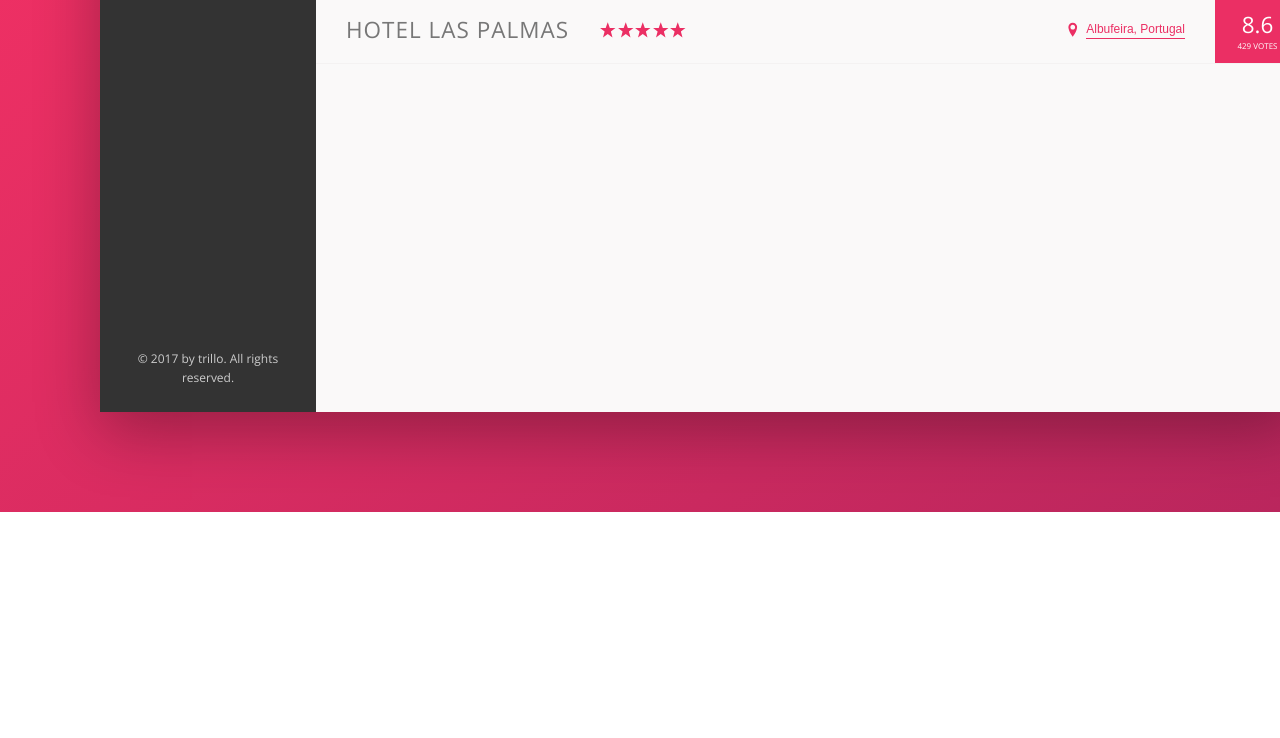
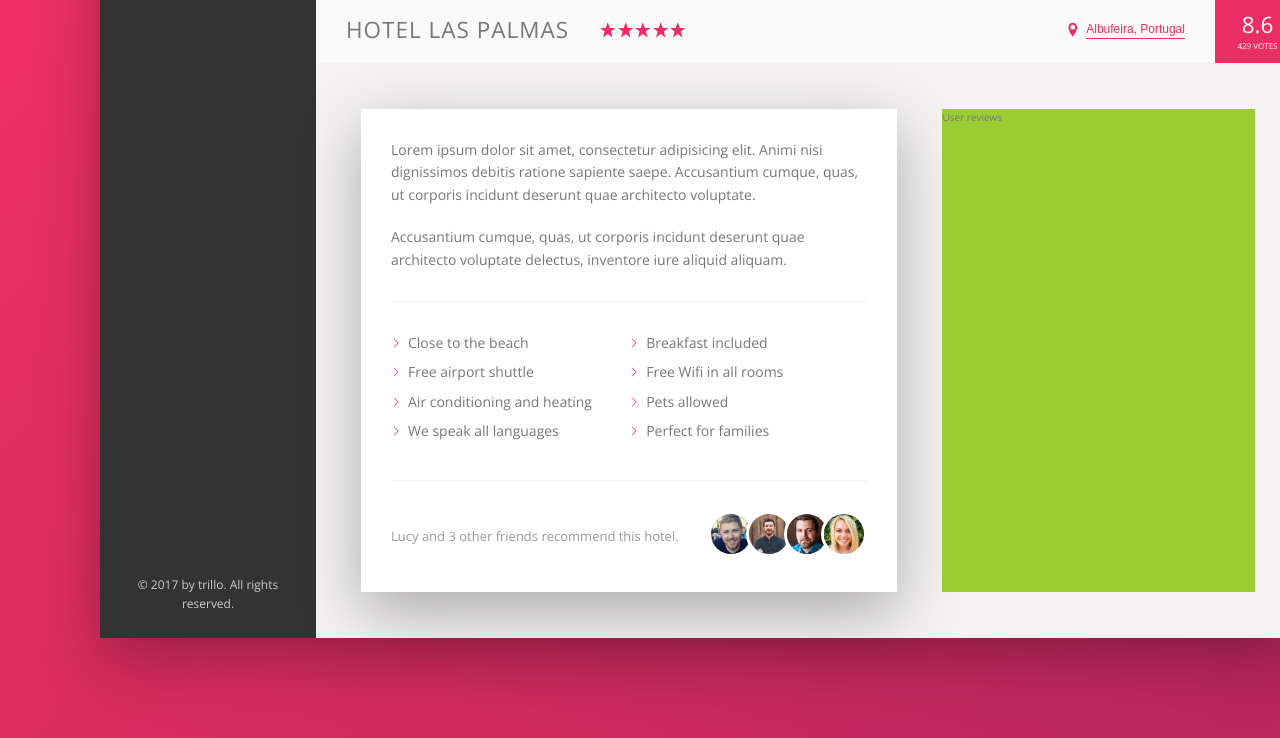
Before and after one commit to tearSorcerer/jonas-trillo, a website: page index.html in a window 1280 px wide. Shown: the part 558-1296 px from the top of the page. Before the commit the page ends 1070 px from the top, so only its background shows below. Drawn offline with nearby package versions, Linux system fonts and the light colour scheme.

Commit message:
Building description section

```diff
--- a/index.html
+++ b/index.html
@@ -158,6 +158,44 @@
               <div class="overview__rating-count">429 votes</div>
             </div>
           </div>
+
+          <div class="detail">
+            <div class="description">
+              <p class="paragraph">
+                Lorem ipsum dolor sit amet, consectetur adipisicing elit. Animi nisi dignissimos debitis ratione sapiente saepe. Accusantium cumque, quas, ut corporis incidunt deserunt quae architecto voluptate.
+              </p>
+              <p class="paragraph">
+                Accusantium cumque, quas, ut corporis incidunt deserunt quae architecto voluptate delectus, inventore iure aliquid aliquam.
+              </p>
+
+              <ul class="list">
+                <li class="list__item">Close to the beach</li>
+                <li class="list__item">Breakfast included</li>
+                <li class="list__item">Free airport shuttle</li>
+                <li class="list__item">Free Wifi in all rooms</li>
+                <li class="list__item">Air conditioning and heating</li>
+                <li class="list__item">Pets allowed</li>
+                <li class="list__item">We speak all languages</li>
+                <li class="list__item">Perfect for families</li>
+              </ul>
+
+              <div class="recommend">
+                <p class="recommend__count">
+                  Lucy and 3 other friends recommend this hotel.
+                </p>
+                <div class="recommend__friends">
+                  <img src="img/user-3.jpg" alt="Friend 1" class="recommend__photo">
+                  <img src="img/user-4.jpg" alt="Friend 2" class="recommend__photo">
+                  <img src="img/user-5.jpg" alt="Friend 3" class="recommend__photo">
+                  <img src="img/user-6.jpg" alt="Friend 4" class="recommend__photo">
+                </div>
+              </div>
+            </div>
+
+            <div class="user-reviews">
+              User reviews
+            </div>
+          </div>
         </main>
       </div>
     </div>
--- a/sass/_base.scss
+++ b/sass/_base.scss
@@ -12,6 +12,8 @@
   --color-grey-dark-3: #999;
 
   --shadow-dark: 0 2rem 6rem rgba(0, 0, 0, 0.3);
+  --shadow-light:  0 2rem 5rem rgba(0, 0, 0, 0.06);
+  --line: 1px solid var(--color-grey-light-2);
 }
 
 * {
--- a/sass/_components.scss
+++ b/sass/_components.scss
@@ -199,7 +199,7 @@
 /// HOTEL OVERVIEW
 .overview {
   display: flex;
-  border-bottom: 1px solid var(--color-grey-light-2);
+  border-bottom: var(--line);
   align-items: center;
 
   // justify-content: space-between; // evenly distributes space among all elements in the main axis. [Not what we wanted]
@@ -309,3 +309,76 @@
     box-shadow: none;
   }
 }
+
+////////////////////////////////////////////////////
+/// PARAGRAPH
+.paragraph:not(:last-of-type) {
+  margin-bottom: 2rem;
+}
+
+////////////////////////////////////////////////////
+/// LIST
+.list {
+  list-style: none; // get rid of bullets
+  margin: 3rem 0;
+  padding: 3rem 0;
+  border-top: var(--line);
+  border-bottom: var(--line);
+
+  display: flex;
+  flex-wrap: wrap;
+
+  &__item {
+    flex: 0 0 50%;
+    margin-bottom: .7rem;
+  }
+
+  &__item::before {
+    content: "";
+    display: inline-block;
+    height: 1rem;
+    width: 1rem;
+    margin-right: .7rem;
+
+    // Old browsers
+    // background-image: url(../img/chevron-thin-right.svg);
+    // background-size: cover;
+
+    // Newer browsers - masks
+    background-color: var(--color-primary);
+    -webkit-mask-image: url(../img/chevron-thin-right.svg);
+    -webkit-mask-size: cover;
+    mask-image: url(../img/chevron-thin-right.svg);
+    mask-size: cover;
+  }
+}
+
+////////////////////////////////////////////////////
+/// RECOMMEND
+.recommend {
+  font-size: 1.3rem;
+  color: var(--color-grey-dark-3);
+
+  display: flex;
+  align-items: center;
+
+  &__count {
+    margin-right: auto;
+  }
+
+  &__friends {
+
+  }
+
+  &__photo {
+    height: 4rem;
+    width: 4rem;
+    border-radius: 50%;
+    border: 3px solid white;
+    box-sizing: content-box;
+
+    &:not(:last-child) {
+      margin-right: -1.15rem;
+    }
+  }
+}
--- a/sass/_layout.scss
+++ b/sass/_layout.scss
@@ -9,7 +9,7 @@
 .header {
   height: 7rem;
   background-color: white;
-  border-bottom: 1px solid var(--color-grey-light-2);
+  border-bottom: var(--line);
   font-size: 1.4rem;
 
   display: flex;
@@ -24,7 +24,7 @@
 .sidebar {
   background-color: var(--color-grey-dark-1);
   justify-content: flex-start;
-  flex: 0 0 18%;   // grow, shrink, basis
+  flex: 0 0 18%; // grow, shrink, basis
   display: flex;
   flex-direction: column;
   justify-content: space-between;
@@ -32,8 +32,27 @@
 
 .hotel-view {
   justify-content: flex-end;
-  //TEST
-  height: 80rem;
 
   flex: 1; // same as flex-grow: 1
 }
+
+.detail {
+  display: flex;
+  padding: 4.5rem;
+  background-color: var(--color-grey-light-2);
+  border-bottom: var(--line);
+}
+
+.description {
+  font-size: 1.4rem;
+  background-color: white;
+  box-shadow: var(--shadow-dark);
+  flex: 0 0 60%;
+  margin-right: 4.5rem;
+  padding: 3rem;
+}
+
+.user-reviews {
+  background-color: yellowgreen;
+  flex: 1;
+}
```
Also changed, not shown: css/style.css, img/chevron-thin-right.svg (renamed from img/SVG/chevron-thin-right.svg).
